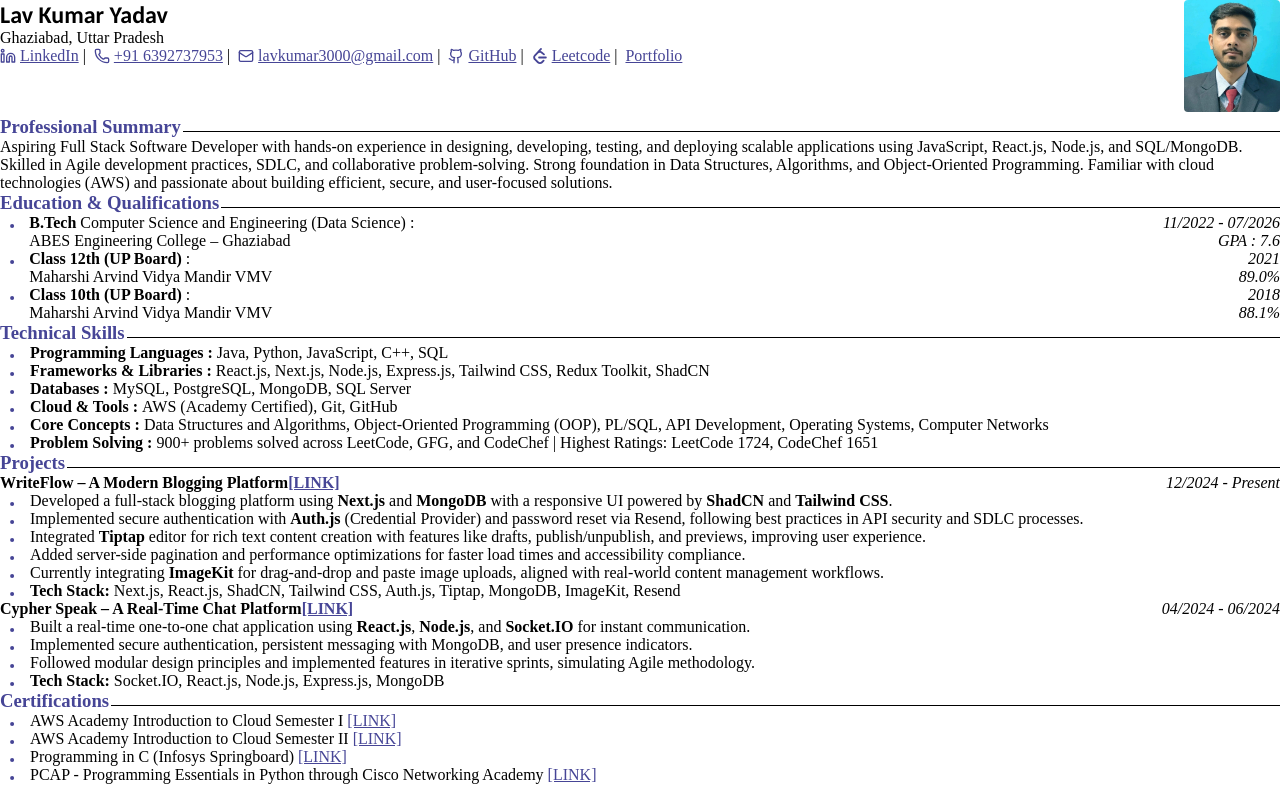
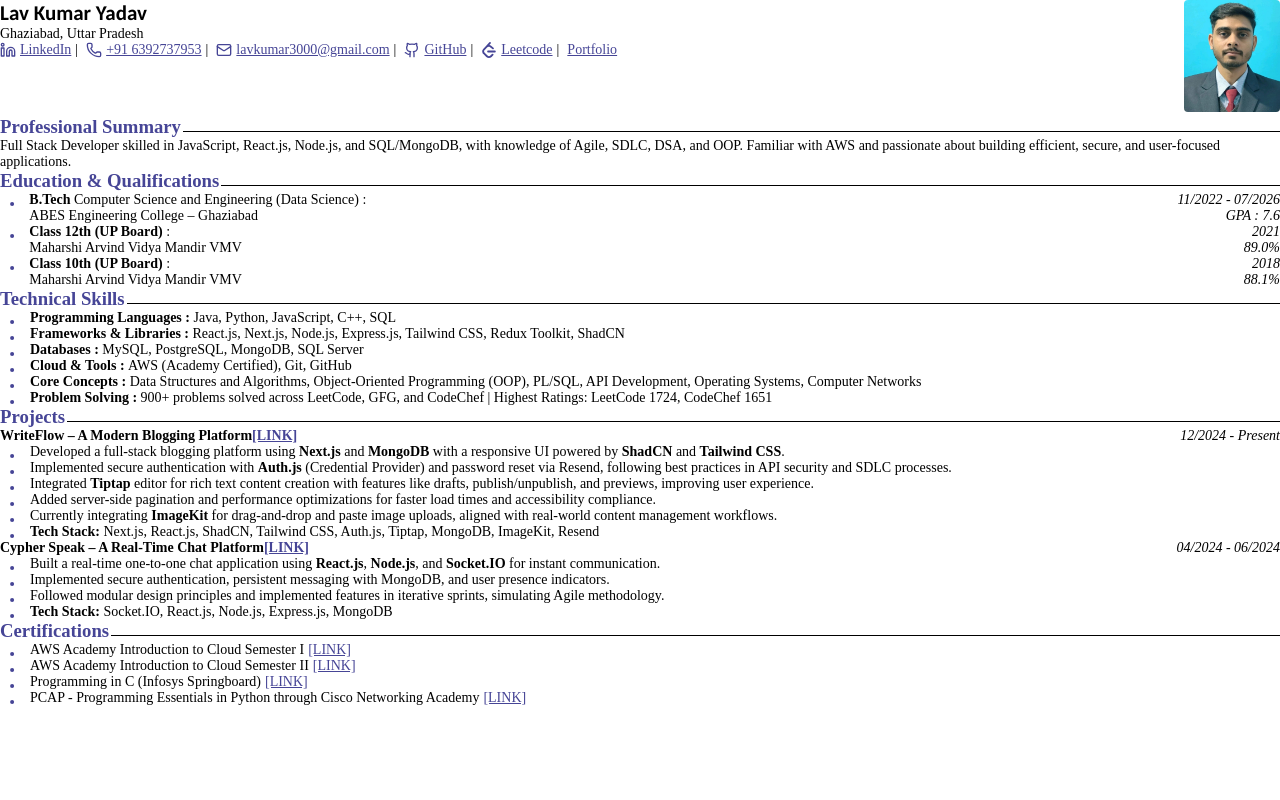
Before and after one commit to lav5588/resume, a React (Vite) app: page / in a window 1280 px wide. Built offline with nearby package versions, Linux system fonts and the light colour scheme.

Commit message:
proffesional summary compressed

```diff
--- a/src/components/Resume.tsx
+++ b/src/components/Resume.tsx
@@ -4,7 +4,7 @@
 import { useRef, useState, useEffect } from "react";
 
 
-const textSize = "16px"
+const textSize = "14px"
 
 const Resume = () => {
     return (
--- a/src/constant/data.tsx
+++ b/src/constant/data.tsx
@@ -71,8 +71,7 @@
         }
     ],
     ProfilePic: "LAV PROFILE.jpg",
-    proffesionalSummary:
-        "Aspiring Full Stack Software Developer with hands-on experience in designing, developing, testing, and deploying scalable applications using JavaScript, React.js, Node.js, and SQL/MongoDB. Skilled in Agile development practices, SDLC, and collaborative problem-solving. Strong foundation in Data Structures, Algorithms, and Object-Oriented Programming. Familiar with cloud technologies (AWS) and passionate about building efficient, secure, and user-focused solutions.",
+    proffesionalSummary: "Full Stack Developer skilled in JavaScript, React.js, Node.js, and SQL/MongoDB, with knowledge of Agile, SDLC, DSA, and OOP. Familiar with AWS and passionate about building efficient, secure, and user-focused applications.",
     educationAndQualification: [
         {
             degree: "B.Tech",
```
